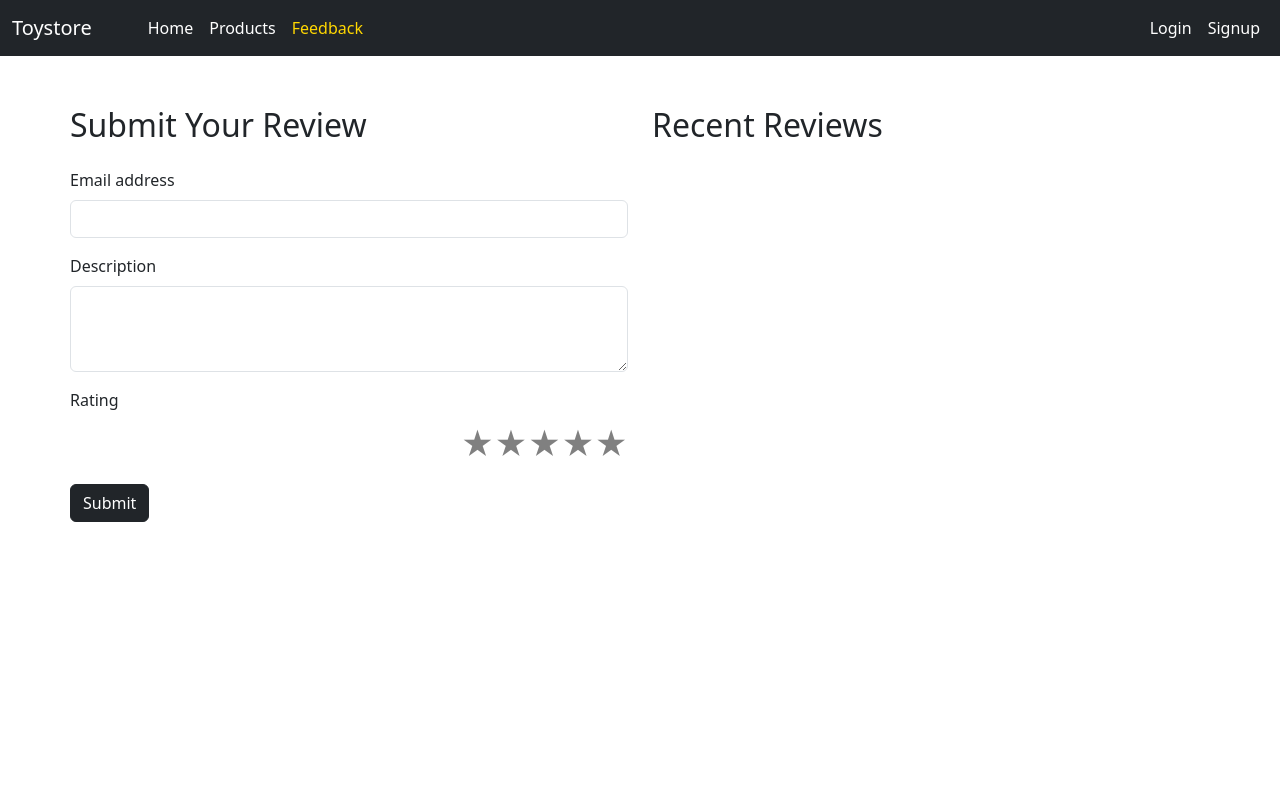
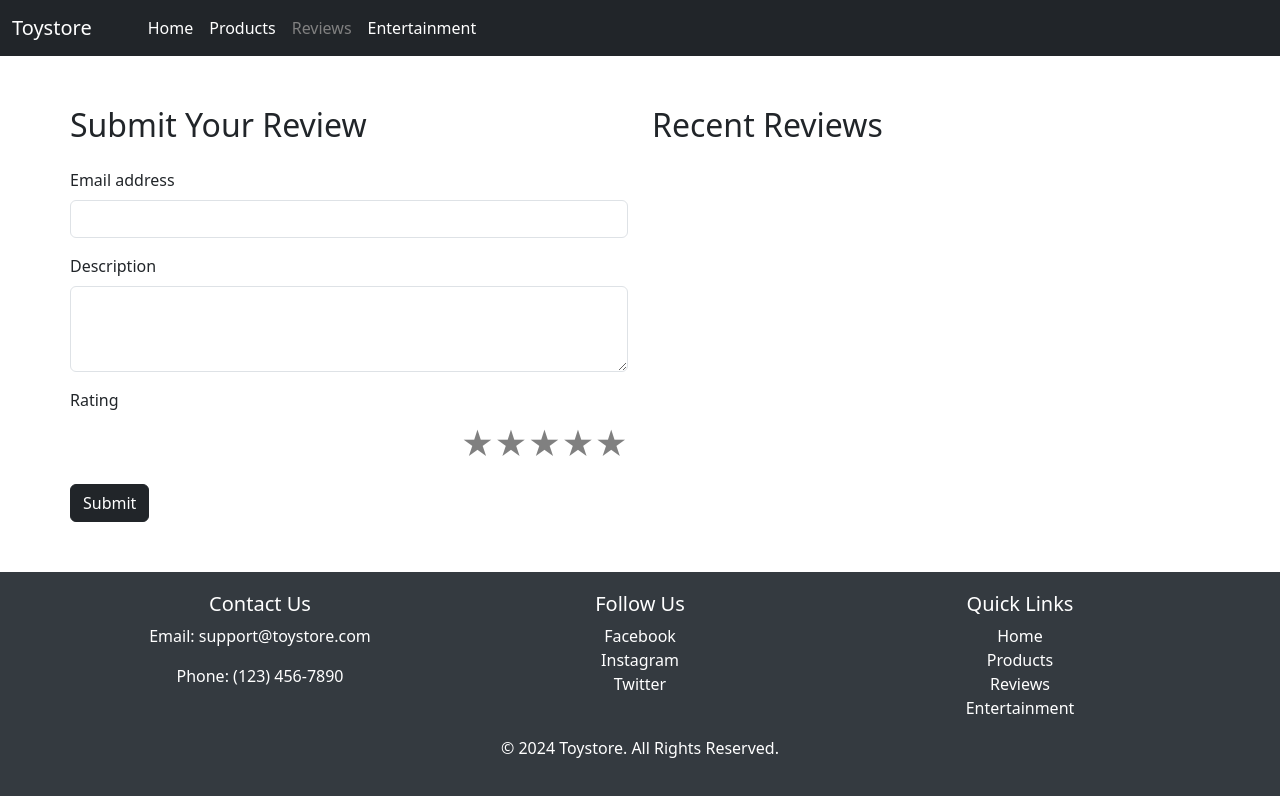
Before and after one commit to auronalidemaj/toystore, a plain HTML site: page review.html in a window 1280 px wide. Drawn offline with nearby package versions, Linux system fonts and the light colour scheme; no server answers.

Commit message:
Update to reviews form, fixed backend issue

```diff
--- a/backend/app.js
+++ b/backend/app.js
@@ -1,7 +1,7 @@
 const express = require('express');
 const mongoose = require('mongoose');
 const Review = require('./reviewModel');
-const cors = require('cors')
+const cors = require('cors');
 
 const app = express();
 
@@ -20,16 +20,16 @@ app.post('/submit-review', async (req, res) => {
       rating: req.body.rating
     });
     await newReview.save();
-
     res.status(201).json({ message: 'Review submitted successfully' });
   } catch (err) {
+    console.error('Error submitting review:', err);
     res.status(500).json({ error: 'Internal server error' });
   }
 });
 
 app.get('/get-reviews', async (req, res) => {
   try {
-      const reviews = await Review.find().sort({ createdAt: -1 }).limit(6); // Fetch last 6 reviews
+    const reviews = await Review.find().sort({ createdAt: -1 }).limit(6);
     res.json(reviews);
   } catch (error) {
     console.error('Error fetching reviews:', error);
--- a/review.html
+++ b/review.html
@@ -10,7 +10,7 @@
       color: white;
     }
     .navbar-dark .navbar-nav .nav-link:hover, .navbar-dark .navbar-nav .nav-link.active {
-      color: #FFD700; /* Gold color for active link */
+      color: gray; /* Gray color for active link */
     }
     .content-section {
       padding: 50px 0;
@@ -45,6 +45,19 @@
       max-height: 300px;
       overflow-y: auto;
     }
+    footer {
+      background-color: #343a40;
+      color: white;
+      padding: 20px 0;
+      text-align: center;
+    }
+    footer a {
+      color: white;
+      text-decoration: none;
+    }
+    footer a:hover {
+      text-decoration: underline;
+    }
   </style>
 </head>
 <body>
@@ -57,21 +70,16 @@
       <div class="collapse navbar-collapse" id="navbarNav">
         <ul class="navbar-nav me-auto">
           <li class="nav-item">
-            <a class="nav-link" href="#">Home</a>
+            <a class="nav-link" href="index.html">Home</a>
           </li>
           <li class="nav-item">
             <a class="nav-link" href="#">Products</a>
           </li>
           <li class="nav-item">
-            <a class="nav-link active" href="#">Feedback</a>
-          </li>
-        </ul>
-        <ul class="navbar-nav">
-          <li class="nav-item">
-            <a class="nav-link" href="#">Login</a>
+            <a class="nav-link active" href="review.html">Reviews</a>
           </li>
           <li class="nav-item">
-            <a class="nav-link" href="#">Signup</a>
+            <a class="nav-link" href="entertainment.html">Entertainment</a>
           </li>
         </ul>
       </div>
@@ -85,11 +93,11 @@
         <form id="reviewForm">
           <div class="mb-3">
             <label for="email" class="form-label">Email address</label>
-            <input type="email" class="form-control" id="email" required>
+            <input type="email" class="form-control" id="email" name="email" required>
           </div>
           <div class="mb-3">
             <label for="description" class="form-label">Description</label>
-            <textarea class="form-control" id="description" rows="3" required></textarea>
+            <textarea class="form-control" id="description" name="description" rows="3" required></textarea>
           </div>
           <div class="mb-3">
             <label for="rating" class="form-label">Rating</label>
@@ -113,6 +121,41 @@
     </div>
   </div>
 
+  <audio id="audioFeedback">
+    <source src="audio/audio.mp3" type="audio/mpeg">
+    Your browser does not support the audio element.
+  </audio>
+
+  <footer>
+    <div class="container">
+      <div class="row">
+        <div class="col-md-4">
+          <h5>Contact Us</h5>
+          <p>Email: support@toystore.com</p>
+          <p>Phone: (123) 456-7890</p>
+        </div>
+        <div class="col-md-4">
+          <h5>Follow Us</h5>
+          <a href="#">Facebook</a><br>
+          <a href="#">Instagram</a><br>
+          <a href="#">Twitter</a>
+        </div>
+        <div class="col-md-4">
+          <h5>Quick Links</h5>
+          <a href="index.html">Home</a><br>
+          <a href="#">Products</a><br>
+          <a href="review.html">Reviews</a><br>
+          <a href="entertainment.html">Entertainment</a>
+        </div>
+      </div>
+      <div class="row mt-3">
+        <div class="col-12">
+          <p>&copy; 2024 Toystore. All Rights Reserved.</p>
+        </div>
+      </div>
+    </div>
+  </footer>
+
   <script src="https://cdn.jsdelivr.net/npm/bootstrap@5.3.0/dist/js/bootstrap.bundle.min.js"></script>
   <script>
     document.addEventListener('DOMContentLoaded', function() {
@@ -122,24 +165,32 @@
       // Function to fetch recent reviews
       async function fetchRecentReviews() {
         try {
-          const response = await fetch('localhost:3000/get-reviews');
+          const response = await fetch('http://localhost:3000/get-reviews');
           const data = await response.json();
-          if (data.reviews) {
-            recentReviews.innerHTML = ''; // Clear previous reviews
-            data.reviews.forEach(review => {
+          recentReviews.innerHTML = '';
+          if (data.length) {
+            data.forEach(review => {
               const reviewBox = document.createElement('div');
               reviewBox.classList.add('review-box');
               reviewBox.innerHTML = `
                 <p><strong>Email:</strong> ${review.email}</p>
-                <p><strong>Rating:</strong>                 ${'&#9733;'.repeat(review.rating)} (${review.rating})</p>
+                <p><strong>Rating:</strong> ${'&#9733;'.repeat(review.rating)} (${review.rating})</p>
                 <p><strong>Description:</strong> ${review.description}</p>
               `;
               recentReviews.appendChild(reviewBox);
             });
+          } else {
+            recentReviews.innerHTML = '<p>No reviews available.</p>';
           }
         } catch (error) {
           console.error('Error fetching recent reviews:', error);
         }
+      }
+
+      // Function to play audio feedback
+      function playAudio() {
+        const audio = document.getElementById('audioFeedback');
+        audio.play();
       }
 
       // Function to handle form submission
@@ -152,7 +203,7 @@
           rating: formData.get('rating')
         };
         try {
-          const response = await fetch('localhost:3000/submit-review', {
+          const response = await fetch('http://localhost:3000/submit-review', {
             method: 'POST',
             headers: {
               'Content-Type': 'application/json'
@@ -160,10 +211,9 @@
             body: JSON.stringify(reviewData)
           });
           if (response.ok) {
-            // Clear form fields after successful submission
             reviewForm.reset();
-            // Fetch and display recent reviews again
             fetchRecentReviews();
+            playAudio(); // Play audio feedback
           } else {
             console.error('Failed to submit review:', response.status);
           }
@@ -172,10 +222,7 @@
         }
       }
 
-      // Attach event listener to form submission
       reviewForm.addEventListener('submit', handleSubmit);
-
-      // Fetch recent reviews when the page loads
       fetchRecentReviews();
     });
   </script>
```
Also changed, not shown: index.html (+1 -1 lines), images/fish.png (deleted), images/mushroom.png (deleted), images/prod1.png (added), images/prod2.png (added), images/prod3.png (added), images/prod4.png (added), images/prod5.png (added), images/prod6.png (added), images/shark.png (deleted), images/test.jpeg (deleted), products.html (added). Lines whose indentation alone changed are shown as unchanged.
